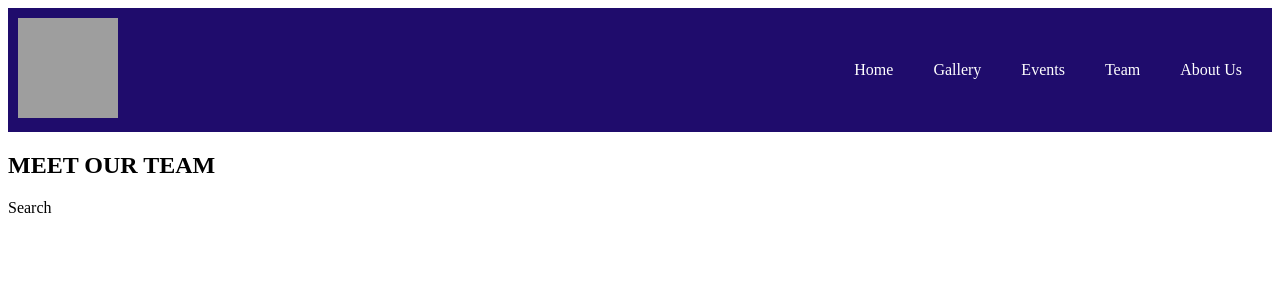
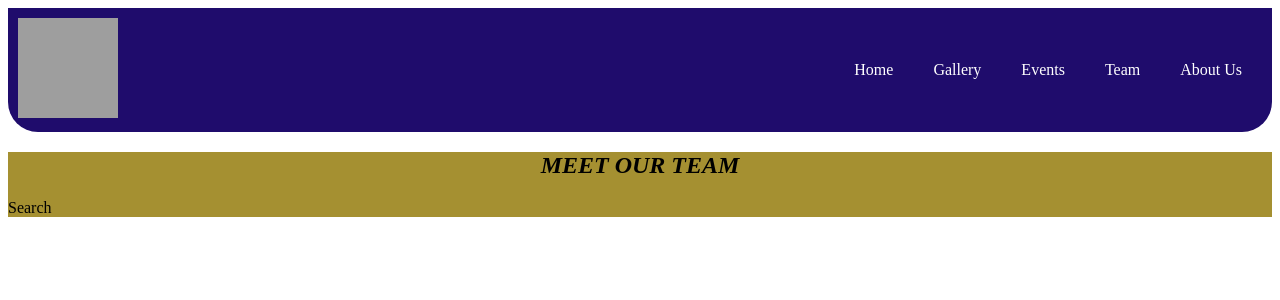
Before and after one commit to Prathibimba19/React_Web, a React (Vite) app: page / in a window 1280 px wide. Shown: the top 300 px of the page. Built offline with nearby package versions, Linux system fonts and the light colour scheme; grey boxes are pictures that could not be loaded.

Commit message:
Minor changes

```diff
--- a/index.css
+++ b/index.css
@@ -5,6 +5,14 @@
     display: flex;
     align-items: center;
     justify-content: space-between;
+    border-bottom-left-radius: 30px;
+    border-bottom-right-radius: 30px;
+  }
+
+  .body-container
+  {
+    background-color: #A59031;
+
   }
 
   .logo
@@ -24,3 +32,17 @@
       margin: 10px;
       list-style-type: none;
   }
+
+  .team-page-heading
+  {
+    text-align: center;
+    font-weight: bold;
+    font-style: italic;
+  }
+
+
+
+/* Change background color on hover */
+.search:hover {
+    background-color: grey; /* Slightly darker purple */
+}
```
